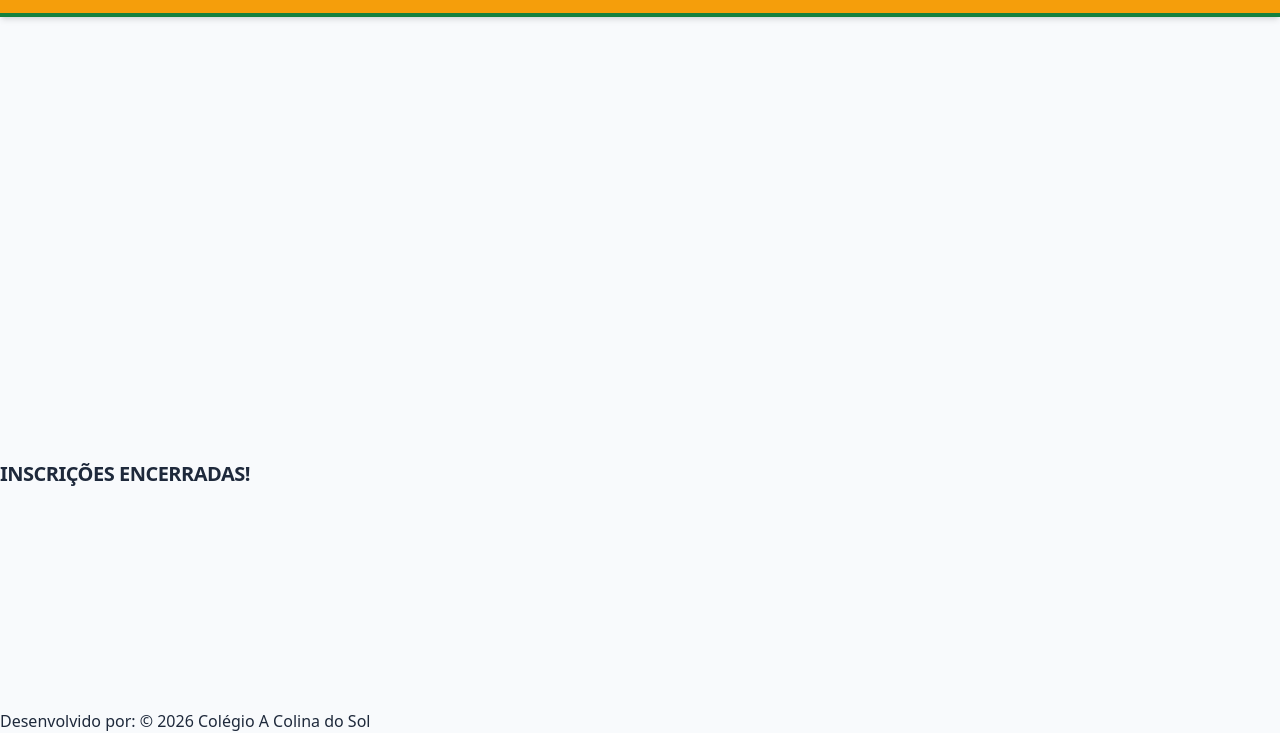
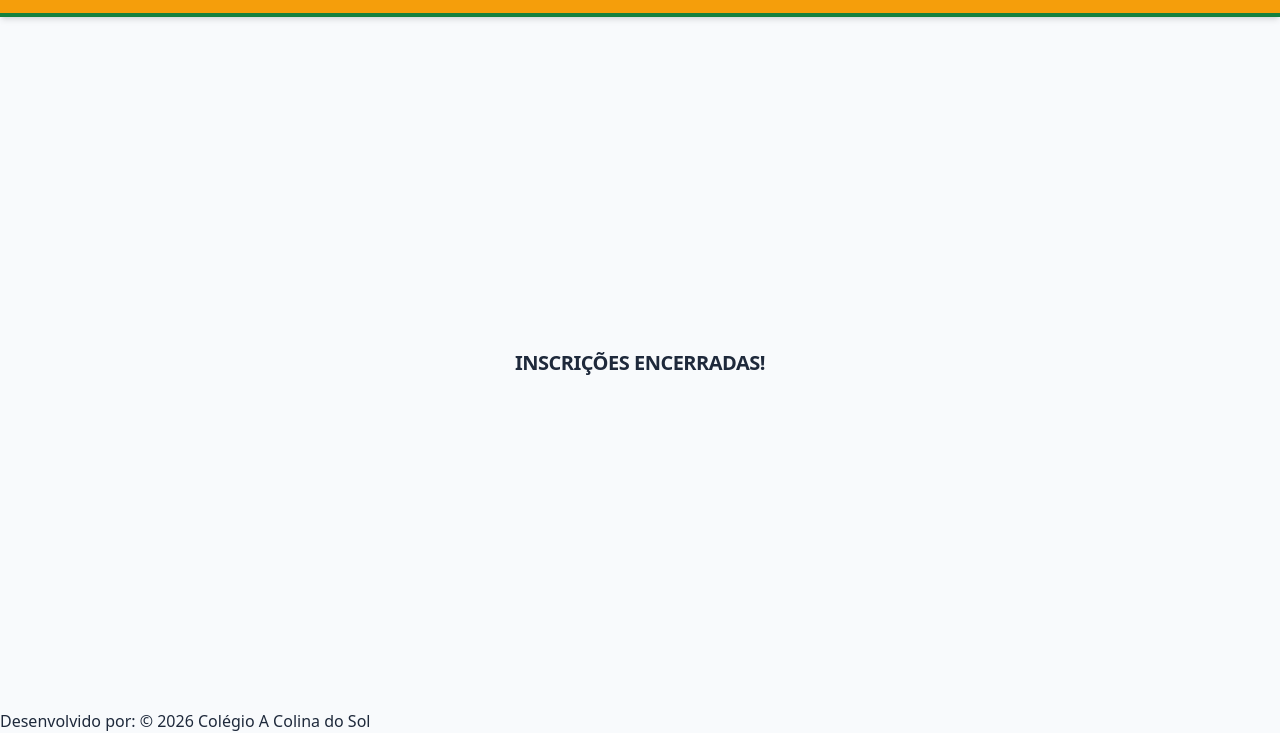
Before and after one commit to informaticacolina3/olimpiadas-colina, a plain HTML site: page index.html in a window 1280 px wide. Shown: the part 67-800 px from the top of the page. Drawn offline with nearby package versions, Linux system fonts and the light colour scheme.

Commit message:
Update index.html

```diff
--- a/index.html
+++ b/index.html
@@ -24,7 +24,7 @@
         </div>
     </header>
     </script>
-    <center></center><h1 class="font-extrabold text-lg sm:text-xl tracking-tight">INSCRIÇÕES ENCERRADAS!</h1></center>
+    <center><h1 class="font-extrabold text-lg sm:text-xl tracking-tight">INSCRIÇÕES ENCERRADAS!</h1></center>
 </body>
 </html>
 Desenvolvido por: © 2026 Colégio A Colina do Sol
```
